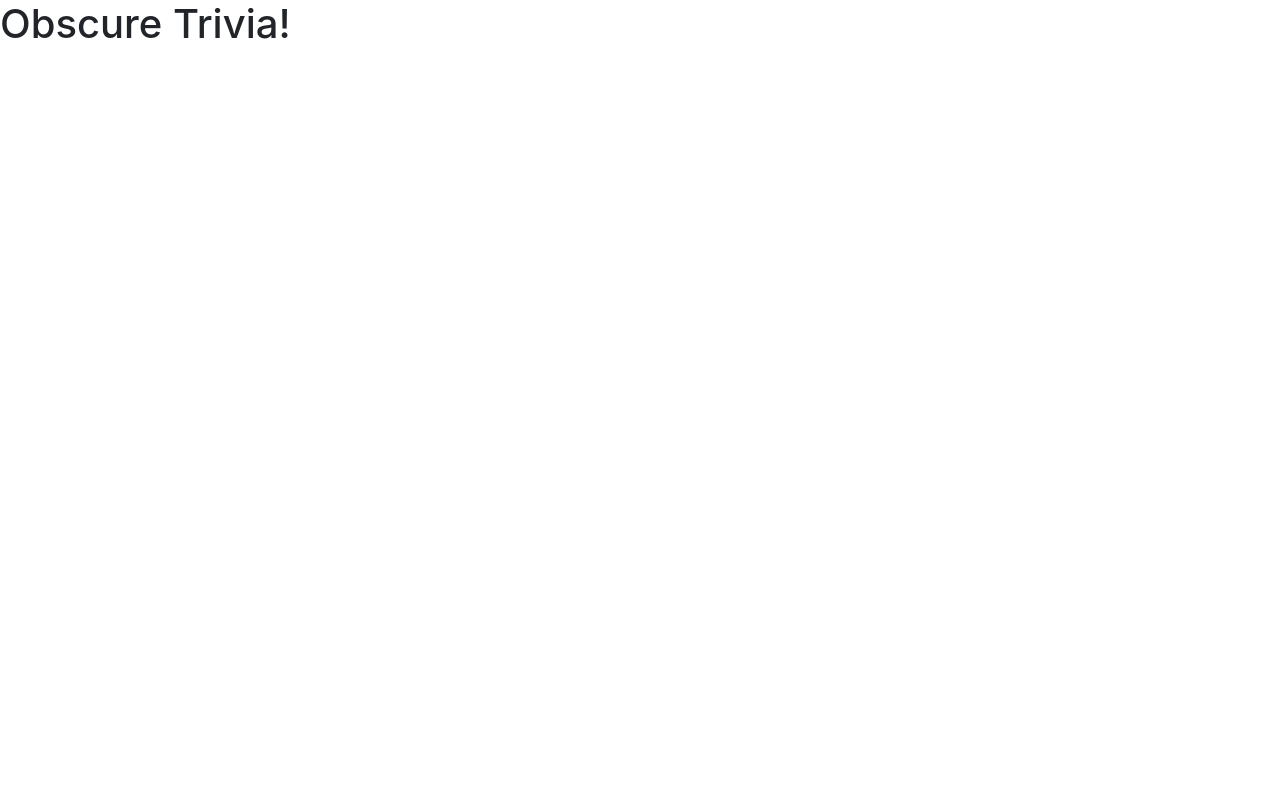
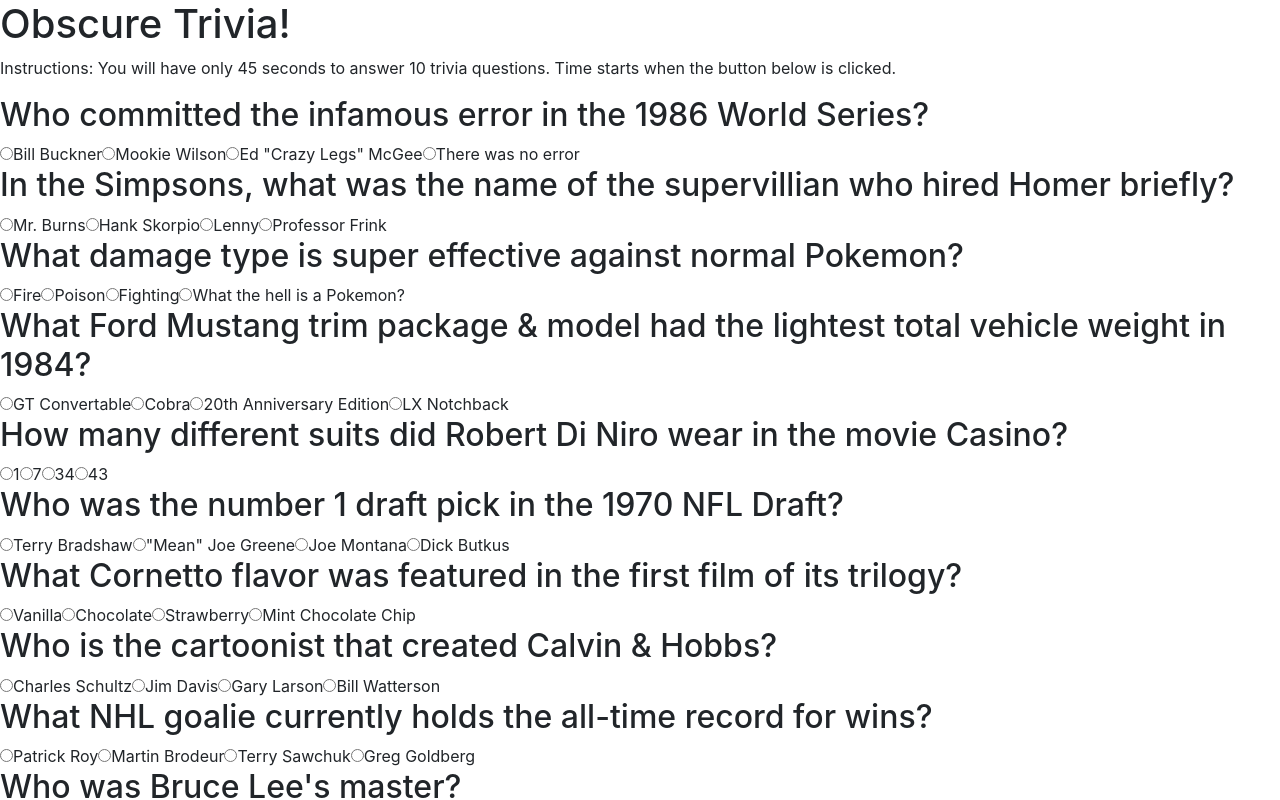
Before and after one commit to Skorgum/TriviaGame, a plain HTML site: page index.html in a window 1280 px wide. Both pictures are taken after a click on the button "How much do you really know?". Shown: the top 800 px of the page. Drawn offline with nearby package versions, Linux system fonts and the light colour scheme.

Commit message:
for loop populating questions & answers completed

```diff
--- a/assets/javascript/app.js
+++ b/assets/javascript/app.js
@@ -3,9 +3,17 @@ console.log("Cheaters make Baby Jesus cry :'(")
 
 // click event that replaces the button with questions, plays song, and starts timer
 $("#start").click(function() {
-    $("#game-area").remove();
+    $("#start").remove();
     song.volume = 0.15
     song.play();
+
+    // for loop to populate questions & answers with radio buttons
+    for (var i = 0; i < questionBank.length; i++) {
+        $("#game-area").append("<h2>" + questionBank[i].question + "</h2>");
+        for (var j = 0; j < questionBank[i].answers.length; j++) {
+            $("#game-area").append("<input type = 'radio' name = 'question- " + i + " ' value = ' " + questionBank[i].answers[j] + " ' >" + questionBank[i].answers[j])
+        }
+    }
 })
 
 // bank of questions & correct answers
--- a/index.html
+++ b/index.html
@@ -27,7 +27,7 @@
 
         <h1 id="title">Obscure Trivia!</h1>
         <div id="game-area">
-            <p>Instructions:  You will have 2 minutes to answer 10 random trivia questions.  Time starts when the button below is clicked.</p>
+            <p>Instructions:  You will have only 45 seconds to answer 10 trivia questions.  Time starts when the button below is clicked.</p>
             <button id="start" type="button" class="btn btn-dark btn-lg btn-block">How much do you really know?</button>
         </div>
 
```
